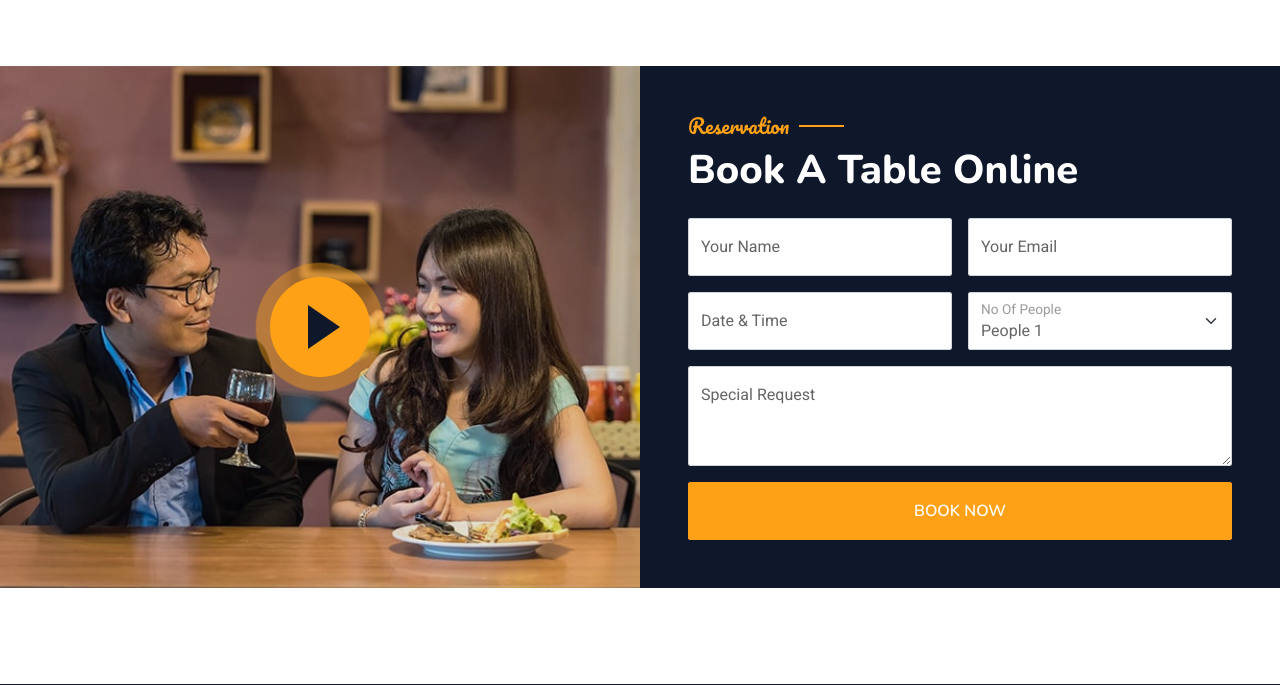
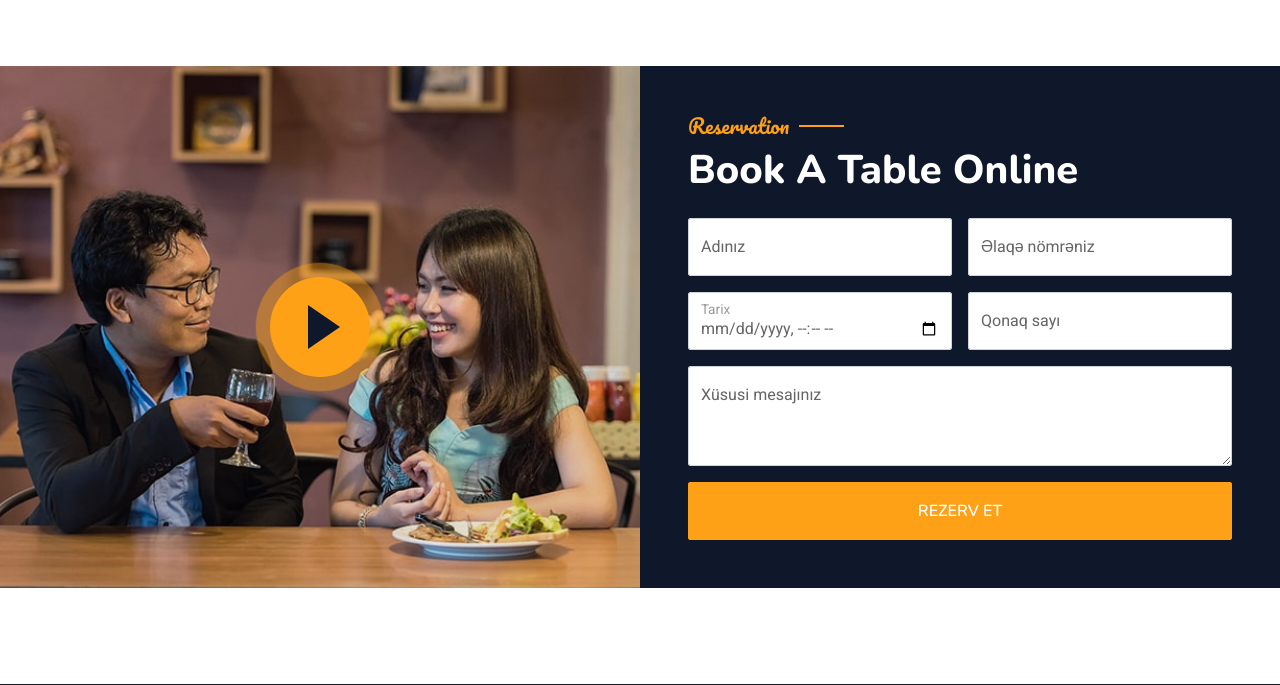
Before and after one commit to intiqamquluzada/fizuli-restaurant, a Django app: page /booking/ in a window 1280 px wide. Shown: the part 427-1112 px from the top of the page. Run offline with Django 4.2, Linux system fonts and the light colour scheme; some libraries are stand-ins or nearby versions.

Commit message:
form validation explained

```diff
--- a/restaurant/admin.py
+++ b/restaurant/admin.py
@@ -1,5 +1,5 @@
 from django.contrib import admin
-from restaurant.models import AboutModel, Personal, Service, Category, Menu, Contact
+from restaurant.models import AboutModel, Personal, Service, Category, Menu, Contact, Reserve
 
 admin.site.register(AboutModel)
 admin.site.register(Personal)
@@ -7,3 +7,4 @@ admin.site.register(Service)
 admin.site.register(Category)
 admin.site.register(Menu)
 admin.site.register(Contact)
+admin.site.register(Reserve)
--- a/restaurant/forms.py
+++ b/restaurant/forms.py
@@ -1,5 +1,5 @@
 from django import forms
-from restaurant.models import Contact
+from restaurant.models import Contact, Reserve
 
 
 class ContactForm(forms.ModelForm):
@@ -17,3 +17,37 @@ class ContactForm(forms.ModelForm):
         self.fields['subject'].widget.attrs.update({"placeholder": "Subject"})
         self.fields['message'].widget.attrs.update({"placeholder": "Your message", "style": "height:150px"})
         self.fields['email'].widget.attrs.update({"placeholder": "Your email"})
+
+
+class ReserveForm(forms.ModelForm):
+    reserve_date = forms.CharField(label='Tarix',
+                                   widget=forms.TextInput(
+                                       attrs={'placeholder': 'Tarix / Saat*', 'type': 'datetime-local'}))
+
+    def clean_phone_number(self):
+        phone = self.cleaned_data.get("phone_number")
+        for elem in phone:
+            if elem.isalpha():
+                raise forms.ValidationError("Telefon nömrəsində yalnışlıq var..")
+        return phone
+
+    class Meta:
+        model = Reserve
+        exclude = ("created_at", "updated_at", "slug")
+
+    def __init__(self, *args, **kwargs):
+        super(ReserveForm, self).__init__(*args, **kwargs)
+        for field in self.fields:
+            self.fields[field].widget.attrs.update({"class": "form-control"})
+
+        self.fields['reserve_date'].widget.attrs.update({"class": "form-control datetimepicker-input",
+                                                         "placeholder": "Rezervasiya vaxtı"})
+        self.fields['name'].widget.attrs.update({"placeholder": "Adınız"})
+        self.fields['name'].label = "Adınız"
+        self.fields['phone_number'].widget.attrs.update({"placeholder": "Əlaqə nömrəniz"})
+        self.fields['phone_number'].label = 'Əlaqə nömrəniz'
+        self.fields['count_of_guest'].widget.attrs.update({"placeholder": "Qonaq sayı"})
+        self.fields['count_of_guest'].label = "Qonaq sayı"
+        self.fields['special_message'].widget.attrs.update(
+            {"placeholder": "Xüsusi mesajınız", "style": "height: 100px"})
+        self.fields['special_message'].label = "Xüsusi mesajınız"
--- a/restaurant/models.py
+++ b/restaurant/models.py
@@ -139,3 +139,24 @@ class Contact(DateMixin, SlugMixin):
         if not self.slug:
             self.slug = Generator.create_slug_shortcode(size=15, model_=Contact)
         super(Contact, self).save(*args, **kwargs)
+
+
+class Reserve(DateMixin, SlugMixin):
+    name = models.CharField(max_length=255, verbose_name="Adı")
+    phone_number = models.CharField(max_length=255, verbose_name="Əlaqə nömrəsi")
+    reserve_date = models.DateTimeField(verbose_name="Rezerv tarixi və saatı")
+    count_of_guest = models.IntegerField(verbose_name="Qonaq sayı")
+    special_message = models.TextField(verbose_name="Xüsusi istək")
+
+    def __str__(self):
+        return self.name
+
+    class Meta:
+        ordering = ("-created_at", )
+        verbose_name = "Rezerv"
+        verbose_name_plural = "Rezervlər"
+
+    def save(self, *args, **kwargs):
+        if not self.slug:
+            self.slug = Generator.create_slug_shortcode(size=15, model_=Reserve)
+        super(Reserve, self).save(*args, **kwargs)
--- a/restaurant/views.py
+++ b/restaurant/views.py
@@ -1,6 +1,7 @@
 from django.shortcuts import render
 from restaurant.models import AboutModel, Personal, Service, Menu, Contact
-from restaurant.forms import ContactForm
+from restaurant.forms import ContactForm, ReserveForm
+from django.contrib import messages
 
 def home_view(request):
     about = AboutModel.objects.first()
@@ -44,7 +45,6 @@ def contact_view(request):
     else:
         form = ContactForm()
 
-
     context = {
         "form": form,
     }
@@ -52,7 +52,20 @@ def contact_view(request):
 
 
 def booking_view(request):
-    context = {}
+    form = ReserveForm()
+    if request.method == "POST":
+        form = ReserveForm(request.POST or None)
+        if form.is_valid():
+            form.save()
+            messages.success(request,"Məlumatlar göndərildi")
+            form = ReserveForm()
+        else:
+
+            messages.error(request, "Telefon yalnisdir")
+
+    context = {
+        "form": form,
+    }
     return render(request, "booking.html", context)
 
 
--- a/templates/booking.html
+++ b/templates/booking.html
@@ -21,6 +21,15 @@
 
         <!-- Reservation Start -->
         <div class="container-xxl py-5 px-0 wow fadeInUp" data-wow-delay="0.1s">
+            {% if messages %}
+            {% for message in messages %}
+
+            <div class="alert alert-{{ message.tags }}" role="alert">
+
+              {{ message }}
+            </div>
+            {% endfor %}
+        {% endif %}
             <div class="row g-0">
                 <div class="col-md-6">
                     <div class="video">
@@ -33,44 +42,41 @@
                     <div class="p-5 wow fadeInUp" data-wow-delay="0.2s">
                         <h5 class="section-title ff-secondary text-start text-primary fw-normal">Reservation</h5>
                         <h1 class="text-white mb-4">Book A Table Online</h1>
-                        <form>
+                        <form method="POST">
+                            {% csrf_token %}
                             <div class="row g-3">
                                 <div class="col-md-6">
                                     <div class="form-floating">
-                                        <input type="text" class="form-control" id="name" placeholder="Your Name">
-                                        <label for="name">Your Name</label>
+                                        {{form.name}}
+                                        <label for="{{form.name.id}}">{{form.name.label}}</label>
                                     </div>
                                 </div>
                                 <div class="col-md-6">
                                     <div class="form-floating">
-                                        <input type="email" class="form-control" id="email" placeholder="Your Email">
-                                        <label for="email">Your Email</label>
+                                        {{form.phone_number}}
+                                        <label for="{{form.phone_number.id}}">{{form.phone_number.label}}</label>
                                     </div>
                                 </div>
                                 <div class="col-md-6">
                                     <div class="form-floating date" id="date3" data-target-input="nearest">
-                                        <input type="text" class="form-control datetimepicker-input" id="datetime" placeholder="Date & Time" data-target="#date3" data-toggle="datetimepicker" />
-                                        <label for="datetime">Date & Time</label>
+                                        {{form.reserve_date}}
+                                        <label for="{{form.reserve_date.id}}">{{form.reserve_date.label}}</label>
                                     </div>
                                 </div>
-                                <div class="col-md-6">
+                                 <div class="col-md-6">
                                     <div class="form-floating">
-                                        <select class="form-select" id="select1">
-                                          <option value="1">People 1</option>
-                                          <option value="2">People 2</option>
-                                          <option value="3">People 3</option>
-                                        </select>
-                                        <label for="select1">No Of People</label>
-                                      </div>
+                                     {{form.count_of_guest}}
+                                        <label for="{{form.count_of_guest.id}}">{{form.count_of_guest.label}}</label>
+                                    </div>
                                 </div>
                                 <div class="col-12">
                                     <div class="form-floating">
-                                        <textarea class="form-control" placeholder="Special Request" id="message" style="height: 100px"></textarea>
-                                        <label for="message">Special Request</label>
+                                        {{form.special_message}}
+                                        <label for="{{form.special_message.id}}">{{form.special_message.label}}</label>
                                     </div>
                                 </div>
                                 <div class="col-12">
-                                    <button class="btn btn-primary w-100 py-3" type="submit">Book Now</button>
+                                    <button class="btn btn-primary w-100 py-3" type="submit">Rezerv et</button>
                                 </div>
                             </div>
                         </form>
```
Also changed, not shown: db.sqlite3, restaurant/migrations/0008_reserve.py (added).
